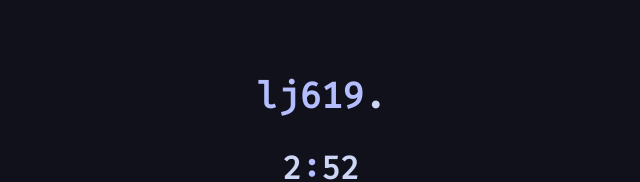
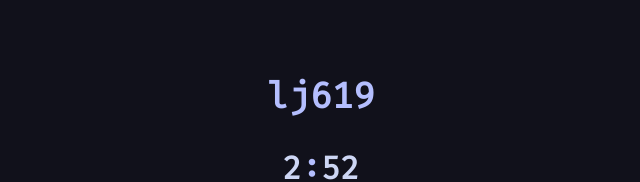
Before and after one commit to lj619/lj619.github.io, a plain HTML site: page index.html in a window 1280 px wide. Shown: the top 182 px of the page, without its empty margins (319-959 px from the left). Drawn offline with Linux system fonts and the light colour scheme; a web font is replaced by a local one.

Commit message:
Update index.html

```diff
--- a/index.html
+++ b/index.html
@@ -10,7 +10,7 @@
 <body onload = "startTime()">
 	<main>
 		<div id = 'title' class = 'gridbox'>
-			<h1 id = 'heading'><span class = 'sinhala'></span><span class = 'username'>lj619</span>.</h1>
+			<h1 id = 'heading'><span class = 'sinhala'></span><span class = 'username'>lj619</span></h1>
 			<h2 id = 'clock'></h2>
 		</div>
 		<div id = 'links' class = 'gridbox'>
```
